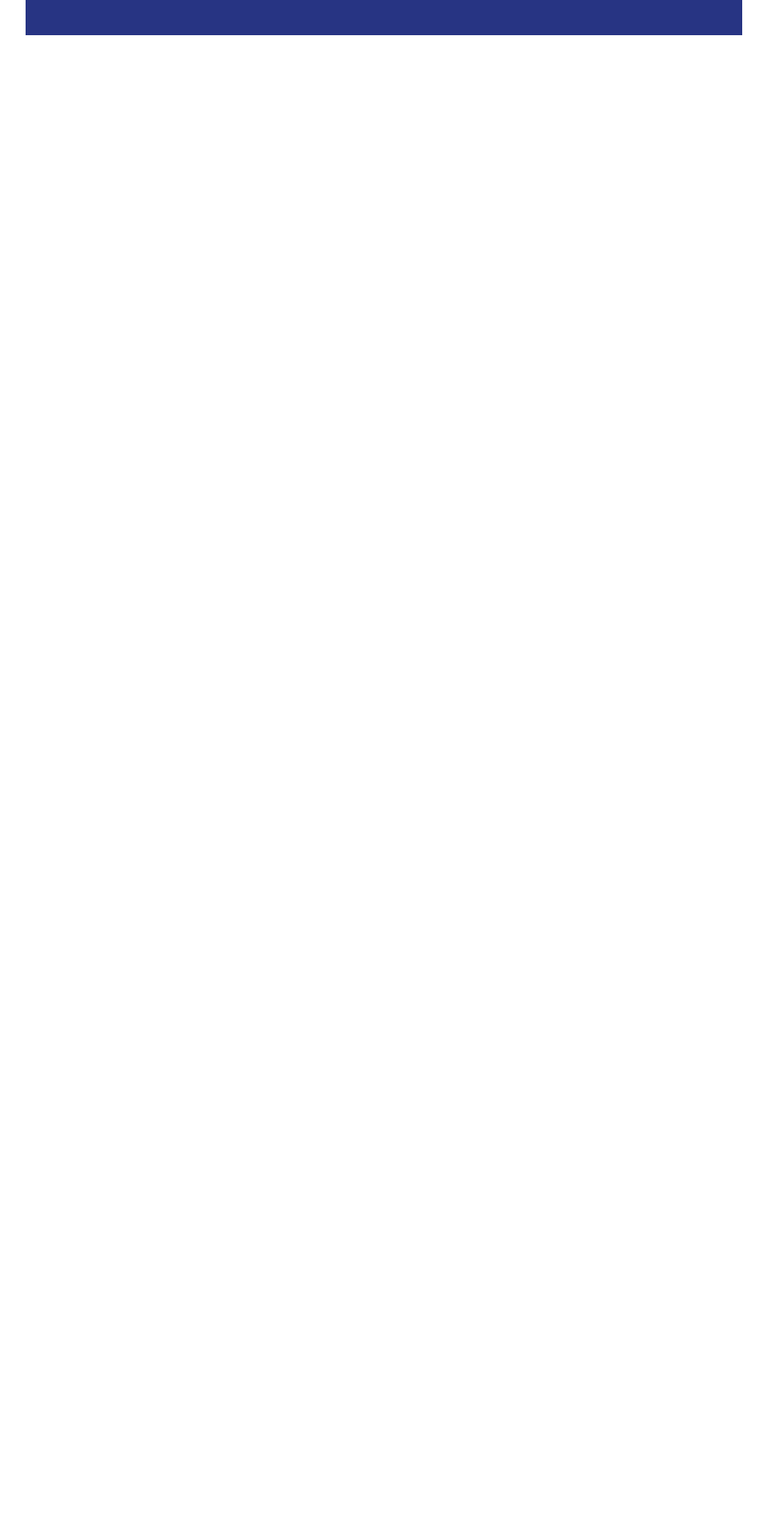
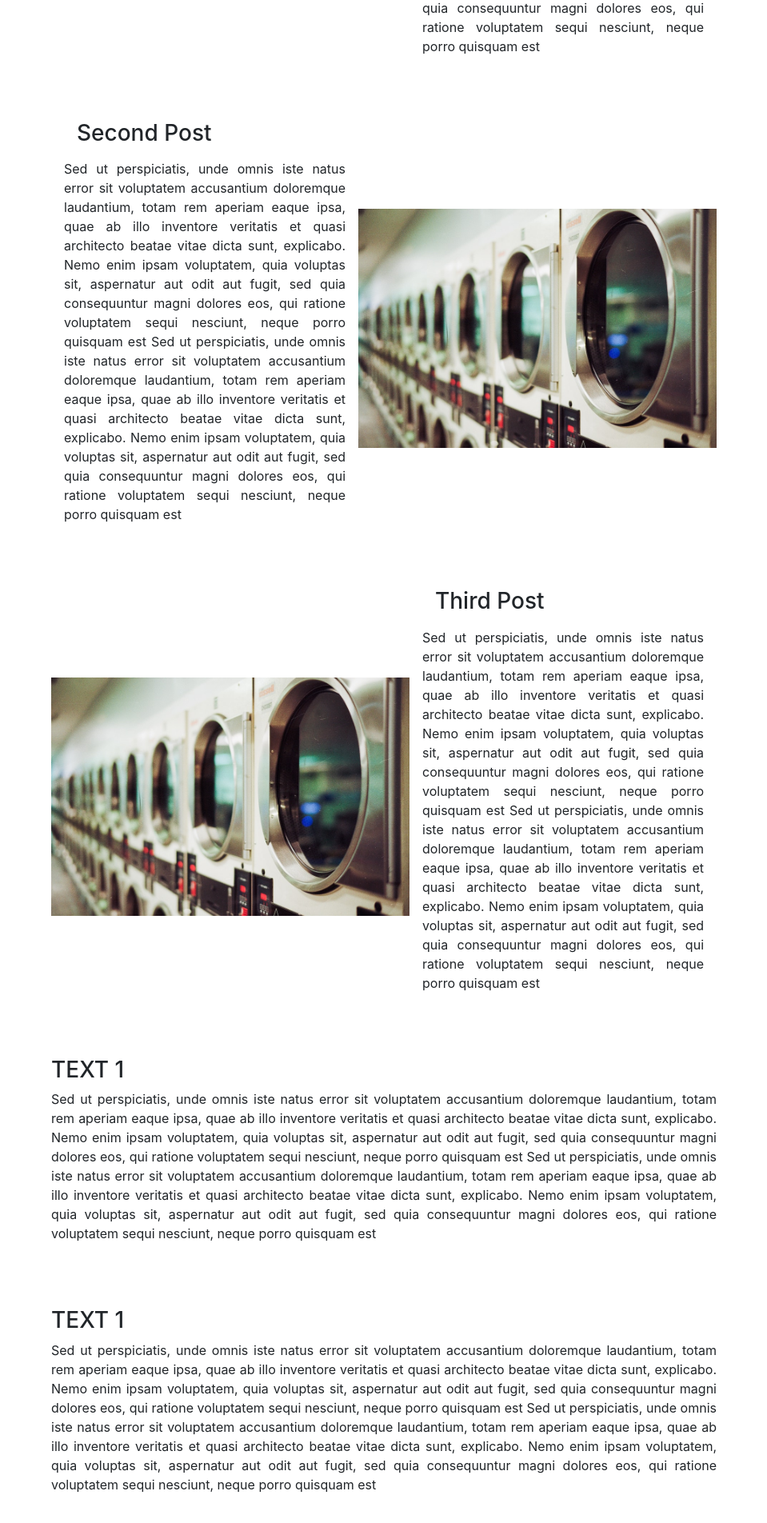
Before and after one commit to RaphaelQSmith/irish-laundry-system, a Next.js app: page /blog in a window 1280 px wide. Shown: the part 810-2714 px from the top of the page at 80% size, without its empty margins (160-1119 px from the left). Before the commit the page ends 854 px from the top, so only its background shows below. Built offline with nearby package versions, Linux system fonts and the light colour scheme.

Commit message:
Creating Blog section

```diff
--- a/pages/blog.tsx
+++ b/pages/blog.tsx
@@ -1,9 +1,89 @@
-import React from 'react'
+import React from "react";
+import { Card } from "react-bootstrap";
+import styles from '../styles/Home.module.css'
 
 export default function blog() {
     return (
-        <div>
+        <div className={styles.blog}>
+            <section className={styles.blogPost}>
+                <div><img src="/laundryfour.jpg" alt="" /></div>
+                <div>
+                    <h3>First Post</h3>
+                    <p>
+                        Sed ut perspiciatis, unde omnis iste natus error sit voluptatem accusantium doloremque laudantium,
+                        totam rem aperiam eaque ipsa, quae ab illo inventore veritatis et quasi architecto beatae vitae dicta sunt,
+                        explicabo. Nemo enim ipsam voluptatem, quia voluptas sit, aspernatur aut odit aut fugit,
+                        sed quia consequuntur magni dolores eos, qui ratione voluptatem sequi nesciunt, neque porro quisquam est
+                        Sed ut perspiciatis, unde omnis iste natus error sit voluptatem accusantium doloremque laudantium,
+                        totam rem aperiam eaque ipsa, quae ab illo inventore veritatis et quasi architecto beatae vitae dicta sunt,
+                        explicabo. Nemo enim ipsam voluptatem, quia voluptas sit, aspernatur aut odit aut fugit,
+                        sed quia consequuntur magni dolores eos, qui ratione voluptatem sequi nesciunt, neque porro quisquam est
+                    </p>
+                </div>
+            </section>
+            <section className={styles.blogPost}>
+                <div>
+                    <h3>Second Post</h3>
+                    <p>
+                    Sed ut perspiciatis, unde omnis iste natus error sit voluptatem accusantium doloremque laudantium,
+                    totam rem aperiam eaque ipsa, quae ab illo inventore veritatis et quasi architecto beatae vitae dicta sunt,
+                    explicabo. Nemo enim ipsam voluptatem, quia voluptas sit, aspernatur aut odit aut fugit,
+                    sed quia consequuntur magni dolores eos, qui ratione voluptatem sequi nesciunt, neque porro quisquam est
+                    Sed ut perspiciatis, unde omnis iste natus error sit voluptatem accusantium doloremque laudantium,
+                    totam rem aperiam eaque ipsa, quae ab illo inventore veritatis et quasi architecto beatae vitae dicta sunt,
+                    explicabo. Nemo enim ipsam voluptatem, quia voluptas sit, aspernatur aut odit aut fugit,
+                    sed quia consequuntur magni dolores eos, qui ratione voluptatem sequi nesciunt, neque porro quisquam est
+                    </p>
+                </div>
+                <div><img src="/laundryfour.jpg" alt="" /></div>
+            </section>
+            <section className={styles.blogPost}>
+                <div><img src="/laundryfour.jpg" alt="" /></div>
+                <div>
+                    <h3>Third Post</h3>
+                    <p>
+                    Sed ut perspiciatis, unde omnis iste natus error sit voluptatem accusantium doloremque laudantium,
+                    totam rem aperiam eaque ipsa, quae ab illo inventore veritatis et quasi architecto beatae vitae dicta sunt,
+                    explicabo. Nemo enim ipsam voluptatem, quia voluptas sit, aspernatur aut odit aut fugit,
+                    sed quia consequuntur magni dolores eos, qui ratione voluptatem sequi nesciunt, neque porro quisquam est
+                    Sed ut perspiciatis, unde omnis iste natus error sit voluptatem accusantium doloremque laudantium,
+                    totam rem aperiam eaque ipsa, quae ab illo inventore veritatis et quasi architecto beatae vitae dicta sunt,
+                    explicabo. Nemo enim ipsam voluptatem, quia voluptas sit, aspernatur aut odit aut fugit,
+                    sed quia consequuntur magni dolores eos, qui ratione voluptatem sequi nesciunt, neque porro quisquam est
+                    </p>
+                </div>
+            </section>
+            <section className={styles.blogText}>
+                <div>
+                    <h3>TEXT 1</h3>
+                    <p>
+                    Sed ut perspiciatis, unde omnis iste natus error sit voluptatem accusantium doloremque laudantium,
+                    totam rem aperiam eaque ipsa, quae ab illo inventore veritatis et quasi architecto beatae vitae dicta sunt,
+                    explicabo. Nemo enim ipsam voluptatem, quia voluptas sit, aspernatur aut odit aut fugit,
+                    sed quia consequuntur magni dolores eos, qui ratione voluptatem sequi nesciunt, neque porro quisquam est
+                    Sed ut perspiciatis, unde omnis iste natus error sit voluptatem accusantium doloremque laudantium,
+                    totam rem aperiam eaque ipsa, quae ab illo inventore veritatis et quasi architecto beatae vitae dicta sunt,
+                    explicabo. Nemo enim ipsam voluptatem, quia voluptas sit, aspernatur aut odit aut fugit,
+                    sed quia consequuntur magni dolores eos, qui ratione voluptatem sequi nesciunt, neque porro quisquam est
+                    </p>
+                </div>
+            </section>
+            <section className={styles.blogText}>
+                <div>
+                    <h3>TEXT 1</h3>
+                    <p>
+                    Sed ut perspiciatis, unde omnis iste natus error sit voluptatem accusantium doloremque laudantium,
+                    totam rem aperiam eaque ipsa, quae ab illo inventore veritatis et quasi architecto beatae vitae dicta sunt,
+                    explicabo. Nemo enim ipsam voluptatem, quia voluptas sit, aspernatur aut odit aut fugit,
+                    sed quia consequuntur magni dolores eos, qui ratione voluptatem sequi nesciunt, neque porro quisquam est
+                    Sed ut perspiciatis, unde omnis iste natus error sit voluptatem accusantium doloremque laudantium,
+                    totam rem aperiam eaque ipsa, quae ab illo inventore veritatis et quasi architecto beatae vitae dicta sunt,
+                    explicabo. Nemo enim ipsam voluptatem, quia voluptas sit, aspernatur aut odit aut fugit,
+                    sed quia consequuntur magni dolores eos, qui ratione voluptatem sequi nesciunt, neque porro quisquam est
+                    </p>
+                </div>
+            </section>
+        </div>
 
-        </div>
     )
 }
--- a/pages/equipment.tsx
+++ b/pages/equipment.tsx
@@ -1,4 +1,3 @@
-import React from 'react'
 import { Tabs, Tab, Button, Card, CardGroup, Row, Col } from 'react-bootstrap'
 import styles from '../styles/Home.module.css'
 
--- a/styles/Home.module.css
+++ b/styles/Home.module.css
@@ -105,3 +105,28 @@
     align-items: center;
     width: 22rem;
 }
+.blog{
+    display: flex;
+    flex: 1;
+    flex-direction:column;
+    margin: 5rem 2rem;
+    text-align: justify;
+}
+.blogPost{
+    display: flex;
+    flex: 1;
+    align-items: center;
+    margin-bottom: 4rem;
+}
+.blogPost img{
+    width: 28rem;
+}
+.blogPost h3{
+    margin: 0rem 2rem;
+}
+.blogPost p{
+    margin: 1rem;
+}
+.blogText{
+    margin-bottom: 4rem;
+}
```
